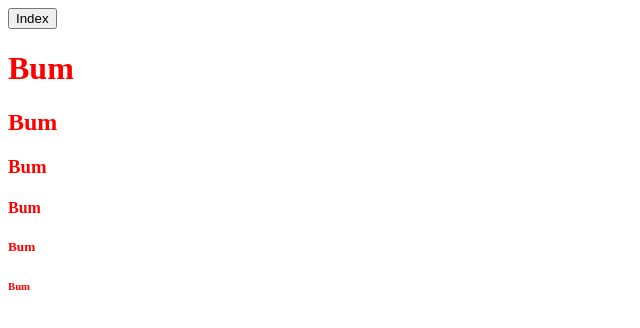
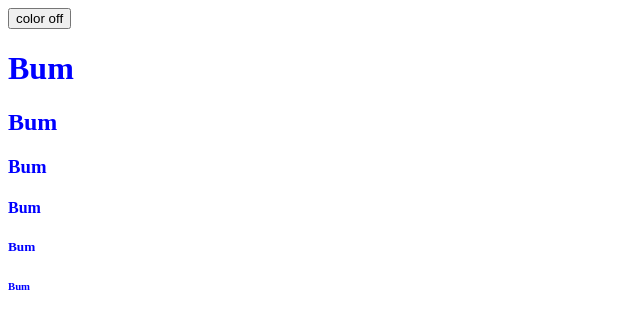
Before and after one commit to Petike-max/elso, a plain HTML site: page color.html in a window 1280 px wide. Shown: the whole page, without its empty margins (0-640 px from the left). Drawn offline with Linux system fonts and the light colour scheme.

Commit message:
Add files via upload

```diff
--- a/color.html
+++ b/color.html
@@ -1,20 +1,18 @@
 <!DOCTYPE html>
-<html lang="hu">
-
+<html lang="en">
 <head>
     <meta charset="UTF-8">
     <meta name="viewport" content="width=device-width, initial-scale=1.0">
     <title>Document</title>
 </head>
+<body>
+    <button onclick="document.location= 'index.html'"> color off</button>
+    <h1 style="color: blue;">Bum</h1>
+    <h2 style="color: blue;">Bum</h2>
+    <h3 style="color: blue;">Bum</h3>
+    <h4 style="color: blue;">Bum</h4>
+    <h5 style="color: blue;">Bum</h5>
+    <h6 style="color: blue;">Bum</h6>
 
-<body>
-    <button onclick="document.location='index.html'">Index</button>
-    <h1 style="color: red;">Bum</h1>
-    <h2 style="color: red;">Bum</h2>
-    <h3 style="color: red;">Bum</h3>
-    <h4 style="color: red;"> Bum</h4>
-    <h5 style="color: red;">Bum</h5>
-    <h6 style="color: red;">Bum</h6>
 </body>
-
 </html>
```
Also changed, not shown: index.html (+3 -5 lines), index2.html (+1 -1 lines).
